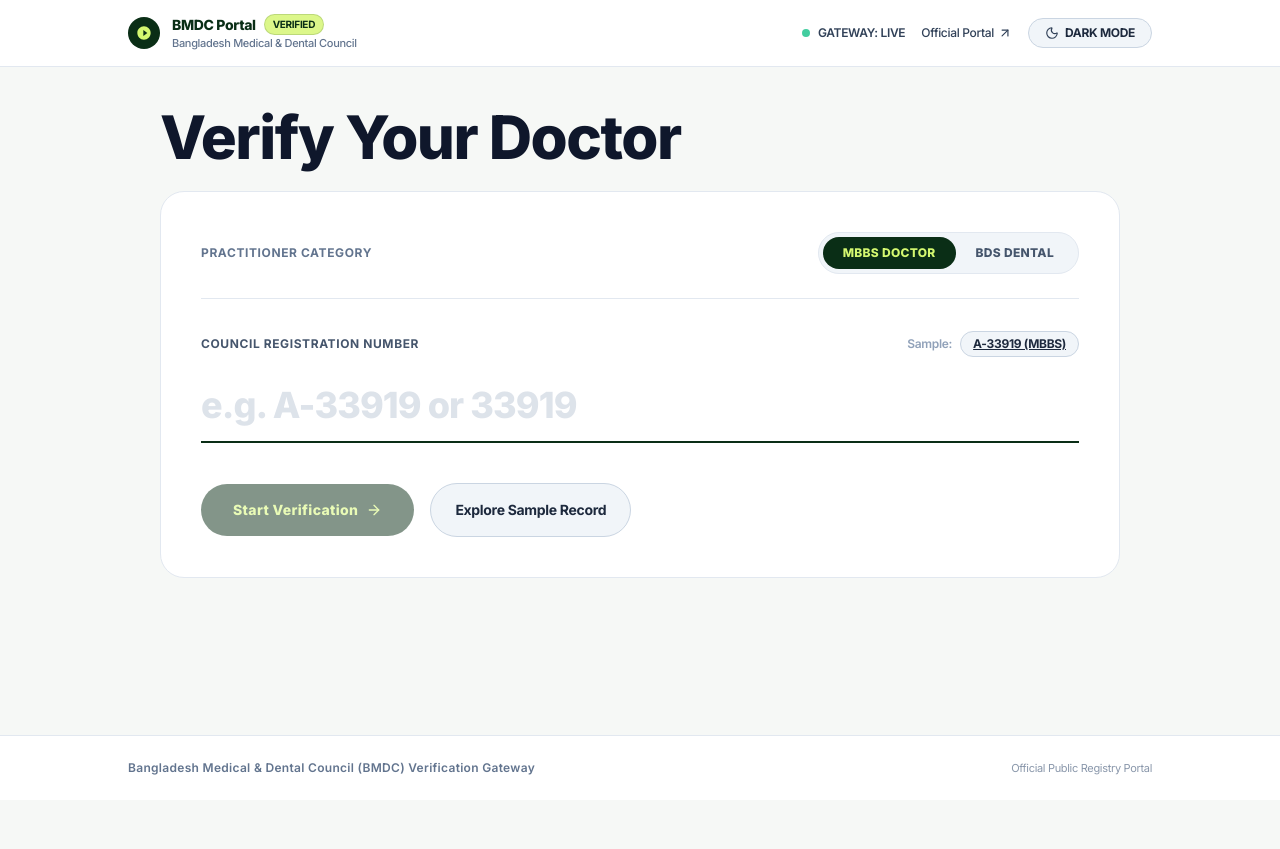
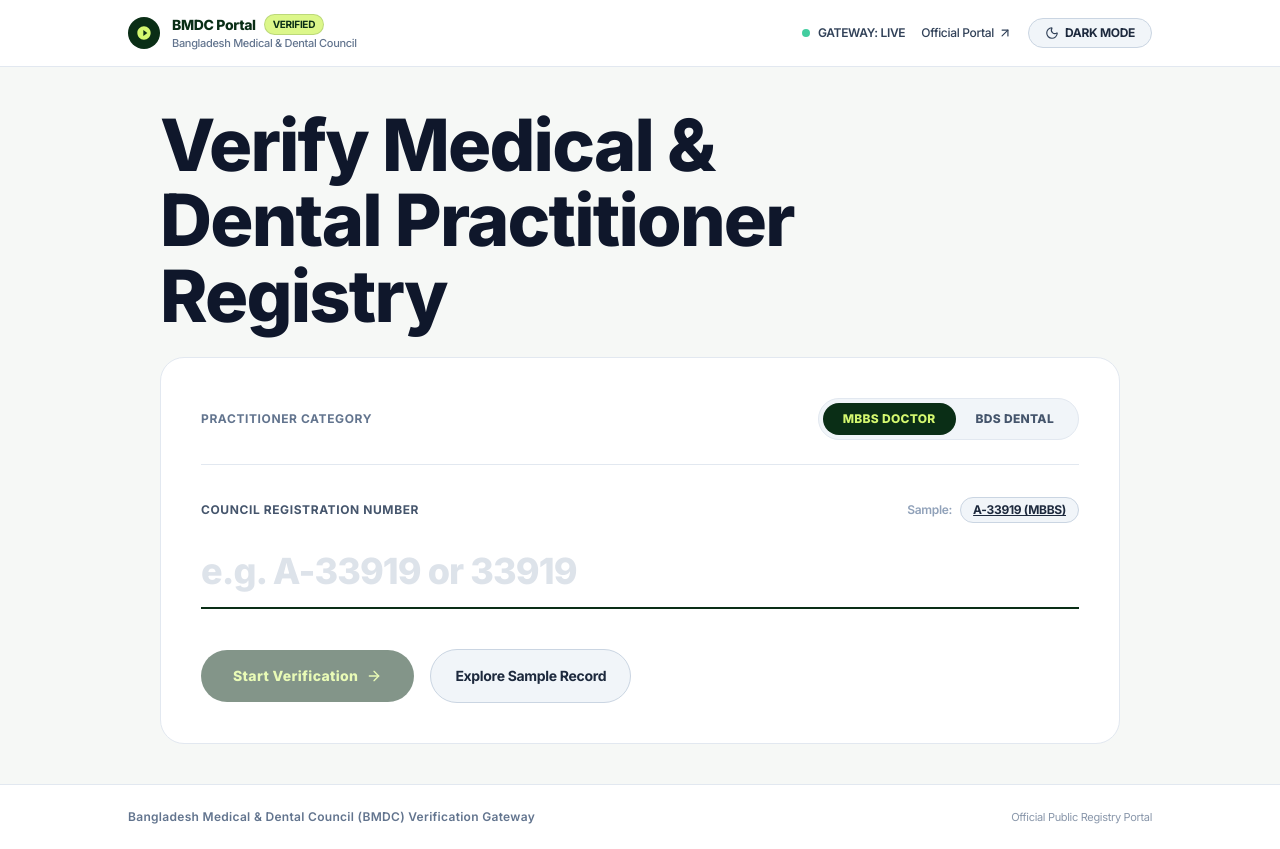
Before and after one commit to Alifkhan47/bmdc-portal-wrapper, a React (Vite) app: page / in a window 1280 px wide. Before the commit the page ends 800 px from the top, so only its background shows below. Built offline with nearby package versions, Linux system fonts and the light colour scheme.

Commit message:
Restore grand Swiss headline 'Verify Medical & Dental Practitioner Registry' without subtext

```diff
--- a/src/App.jsx
+++ b/src/App.jsx
@@ -210,10 +210,10 @@ export default function App() {
         {viewState === 'error' && (
           <div className="space-y-6">
             <ErrorBanner message={generalError} onRetry={handleReset} theme={theme} />
-            <h1 className={`text-4xl sm:text-6xl font-extrabold tracking-tight ${
+            <h1 className={`text-4xl sm:text-6xl lg:text-7xl font-extrabold tracking-tight leading-[1.05] max-w-3xl ${
               isDark ? 'text-[#f2fdf4]' : 'text-slate-900'
             }`}>
-              Verify Your Doctor
+              Verify Medical & Dental Practitioner Registry
             </h1>
             <SearchForm
               onSearch={handleStartSearch}
@@ -231,10 +231,10 @@ export default function App() {
 
         {viewState === 'idle' && (
           <div className="space-y-6">
-            <h1 className={`text-4xl sm:text-6xl font-extrabold tracking-tight ${
+            <h1 className={`text-4xl sm:text-6xl lg:text-7xl font-extrabold tracking-tight leading-[1.05] max-w-3xl ${
               isDark ? 'text-[#f2fdf4]' : 'text-slate-900'
             }`}>
-              Verify Your Doctor
+              Verify Medical & Dental Practitioner Registry
             </h1>
             <SearchForm
               onSearch={handleStartSearch}
```
